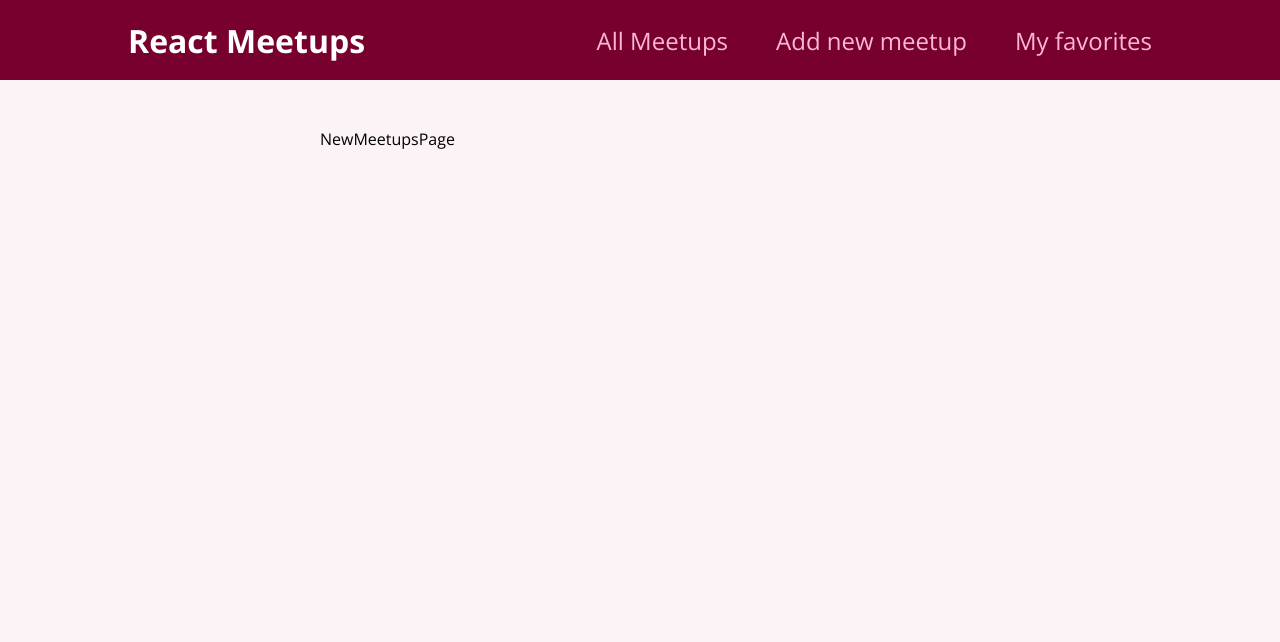
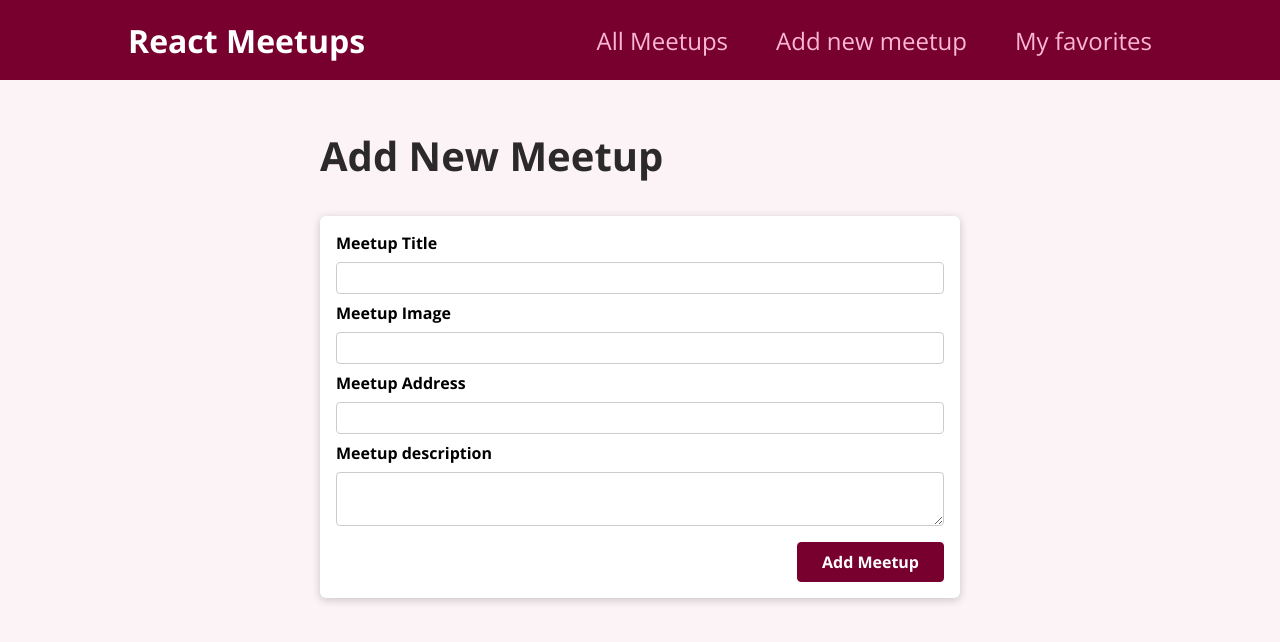
Before and after one commit to Dhyaan-tmedia/meet-up, a React (Create React App) app: page /new-meetup in a window 1280 px wide. Shown: the top 642 px of the page. Built offline with nearby package versions, Linux system fonts and the light colour scheme.

Commit message:
17:45 (24/05)

```diff
--- /dev/null
+++ b/src/components/layouts/meetups/NewMeetupForm.js
@@ -0,0 +1,49 @@
+import Card from "../ui/Card";
+import classes from './NewMeetupForm.module.css';
+import {useRef} from 'react';
+
+function NewMeetupForm(){
+    const titleInputRef = useRef();
+    const ImageInputRef = useRef();
+    const addressInputRef = useRef();
+    const descriptionInputRef = useRef();
+    function submitHandler(event){
+        event.preventDefault();
+        const enteredTitle = titleInputRef.current.value;
+        const enteredImage = ImageInputRef.current.value;
+        const enteredaddress = addressInputRef.current.value;
+        const entereddescription = descriptionInputRef.current.value;
+        const meetupData = {
+            title:enteredTitle,
+            image:enteredImage,
+            address:enteredaddress,
+            description:entereddescription,
+        };
+        console.log(meetupData);
+
+    }
+    return  <Card>
+        <form className={classes.form} onSubmit={submitHandler}>
+            <div className={classes.control}>
+                <label htmlFor='title'>Meetup Title</label>
+                <input type='text' required-id='title' ref={titleInputRef}></input>
+            </div>
+            <div className={classes.control}>
+                <label htmlFor='image'>Meetup Image</label>
+                <input type='url' required-id='image'ref={ImageInputRef}></input>
+            </div>
+            <div className={classes.control}>
+                <label htmlFor='address'>Meetup Address</label>
+                <input type='text' required-id='address'ref={addressInputRef}></input>
+            </div>
+            <div className={classes.control}>
+                <label htmlFor='description'>Meetup description</label>
+                <textarea required-id='description'ref={descriptionInputRef}/>
+            </div>
+            <div className={classes.actions}>
+                <button>Add Meetup</button>
+            </div>
+        </form>
+    </Card>
+}
+export default NewMeetupForm;
--- /dev/null
+++ b/src/components/layouts/meetups/NewMeetupForm.module.css
@@ -0,0 +1,45 @@
+.form {
+    padding: 1rem;
+  }
+
+  .control {
+    margin-bottom: 0.5rem;
+  }
+
+  .control label {
+    display: block;
+    font-weight: bold;
+    margin-bottom: 0.5rem;
+  }
+
+  .control input,
+  .control textarea {
+    display: block;
+    font: inherit;
+    border-radius: 4px;
+    border: 1px solid #ccc;
+    padding: 0.25rem;
+    width: 100%;
+  }
+
+  .actions {
+    margin-top: 1rem;
+    text-align: right;
+  }
+
+  .actions button {
+    font: inherit;
+    cursor: pointer;
+    background-color: #77002e;
+    color: white;
+    padding: 0.5rem 1.5rem;
+    border: 1px solid #77002e;
+    border-radius: 4px;
+    font-weight: bold;
+  }
+
+  .actions button:hover,
+  .actions button:active {
+    background-color: #a50e48;
+    border-color: #a50e48;
+  }
--- a/src/pages/NewMeetups.js
+++ b/src/pages/NewMeetups.js
@@ -1,4 +1,9 @@
+import NewMeetupForm from "../components/layouts/meetups/NewMeetupForm";
+
 function NewMeetupsPage(){
-    return (<div>NewMeetupsPage</div>)
+    return <section>
+        <h1>Add New Meetup</h1>
+        <NewMeetupForm/>
+    </section>
 }
 export default NewMeetupsPage;
```
